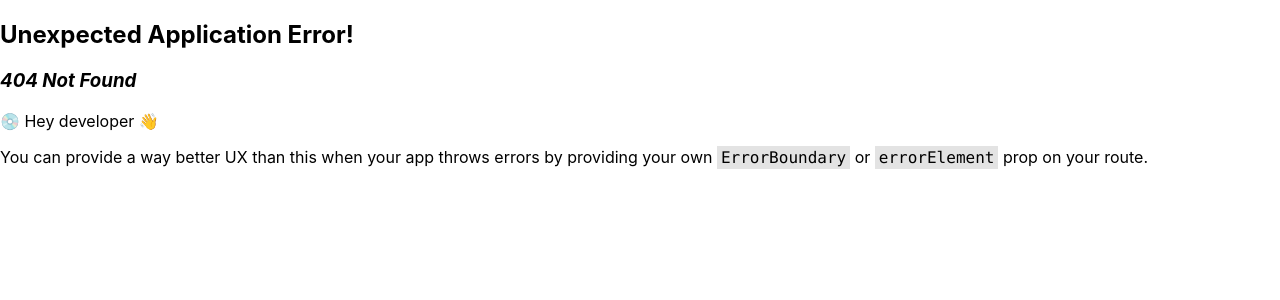
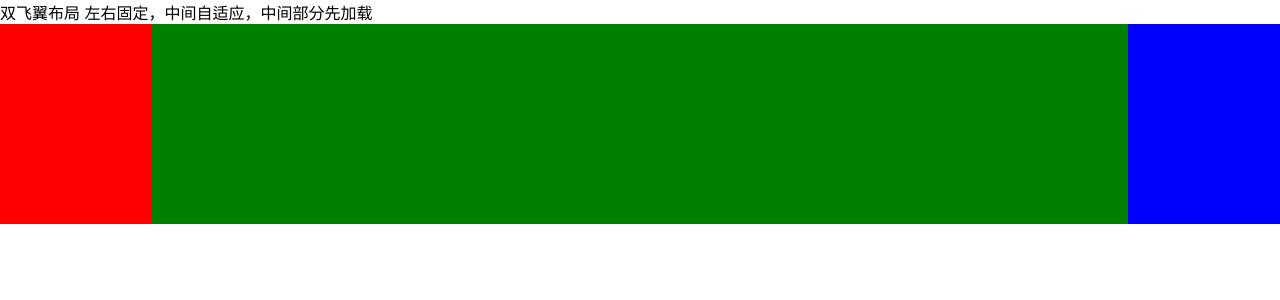
Before and after one commit to kunGlad/interview, a React (Create React App) app: page /dual-wing-layout in a window 1280 px wide. Before the commit this address had no page. Shown: the top 300 px of the page. Built offline with nearby package versions, Linux system fonts and the light colour scheme.

Commit message:
flex 双飞翼布局

```diff
--- /dev/null
+++ b/src/pages/dualWingLayout/index.css
@@ -0,0 +1,23 @@
+.box {
+    display: flex;
+}
+.left, .right {
+    width: 200px;
+    height: 200px;
+}
+
+.left {
+    background-color: red;
+    order: 0;
+}
+.right {
+    background-color: blue;
+    order:2
+}
+
+.content {
+    width: 100%;
+    height: 200px;
+    background-color: green;
+    order:1
+}
--- /dev/null
+++ b/src/pages/dualWingLayout/index.tsx
@@ -0,0 +1,15 @@
+import "./index.css";
+const DualWingLayout = () => {
+  return (
+    <div>
+      双飞翼布局 左右固定，中间自适应，中间部分先加载
+      <div className="box">
+        <div className="content"></div>
+        <div className="left"></div>
+        <div className="right"></div>
+      </div>
+    </div>
+  );
+};
+
+export default DualWingLayout;
--- a/src/router/index.tsx
+++ b/src/router/index.tsx
@@ -15,6 +15,7 @@ const BroadCastChannel = lazy(() => import("../pages/crossPageCommunication/broa
 const LocalStorage = lazy(() => import("../pages/crossPageCommunication/localStorage"));
 const ReceivePage = lazy(() => import("../pages/crossPageCommunication/receivePage"));
 const BoxSizing = lazy(() => import("../pages/boxSizing"));
+const DualWingLayout = lazy(() => import("../pages/dualWingLayout"));
 
 const routes = [
   {
@@ -52,6 +53,7 @@ const routes = [
   },
   { path: "/local-storage", element: <LocalStorage /> },
   { path: "/box-sizing", element: <BoxSizing /> },
+  { path: "/dual-wing-layout", element: <DualWingLayout /> },
 ];
 
 const router = createBrowserRouter(routes);
```
